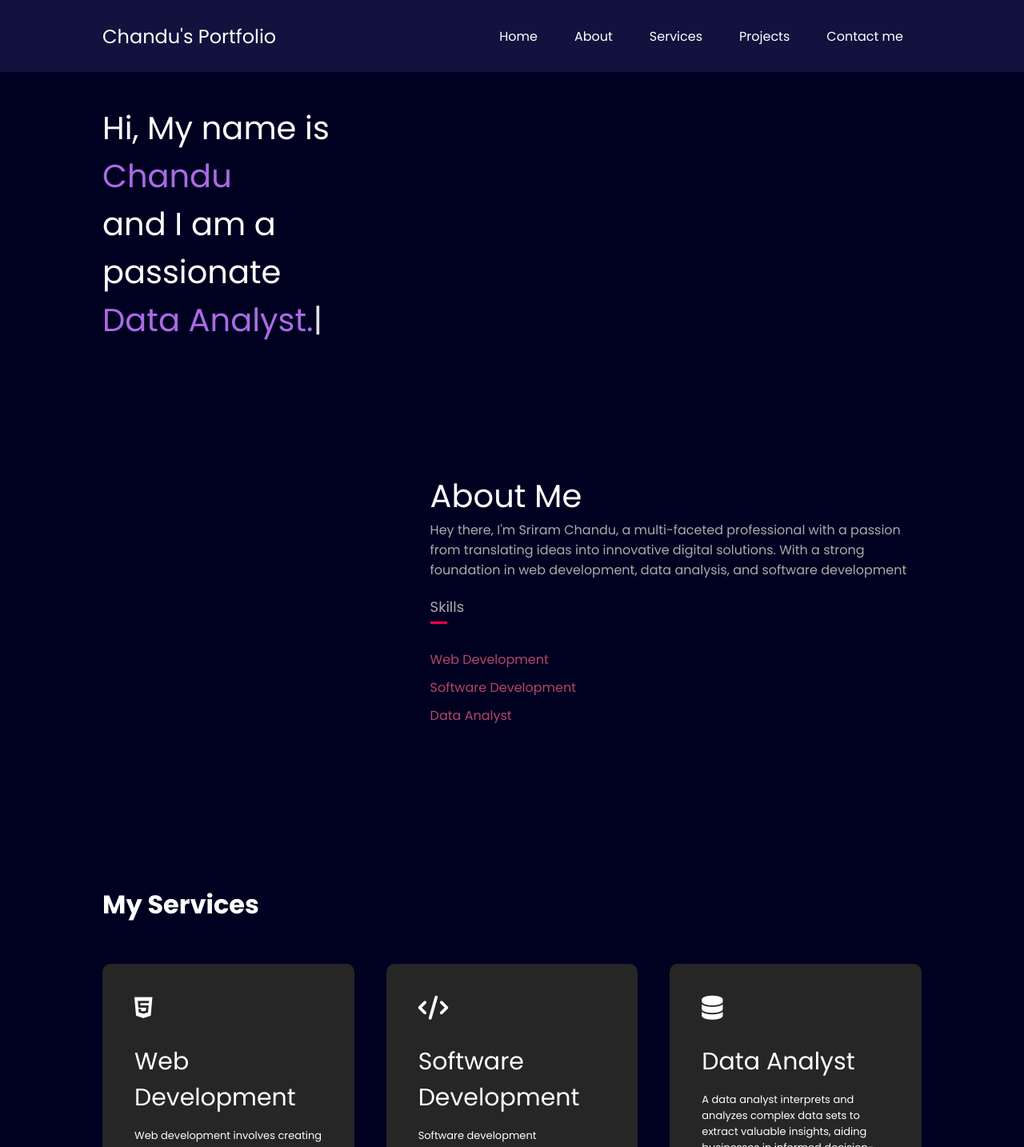
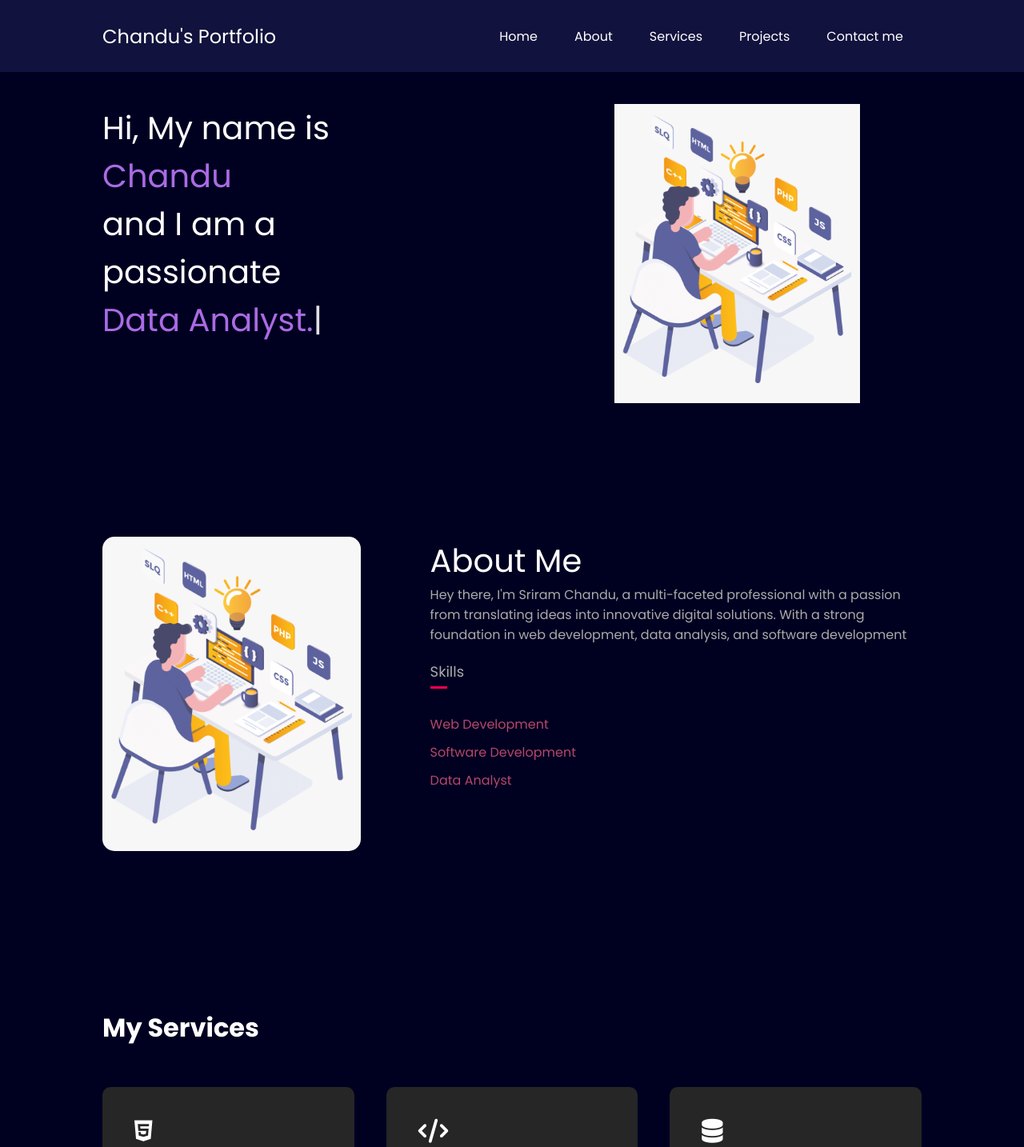
Before and after one commit to ChanduBoddu758/Portfolio, a plain HTML site: page index.html in a window 1280 px wide. Shown: the top 1434 px of the page at 80% size. Drawn offline with nearby package versions, Linux system fonts and the light colour scheme.

Commit message:
Update index.html

```diff
--- a/index.html
+++ b/index.html
@@ -41,7 +41,7 @@
 
             </div>
             <div class="rightSection">
-               <img src="images/port.png" alt="">
+               <img src="port.png" alt="">
             </div>
 
         </section>
@@ -52,7 +52,7 @@
                 <div class="container">
                     <div class="row">
                       <div class="about-col-1">
-                        <img src="2.jpg" alt="">
+                        <img src="port.png" alt="">
                       </div>
                       <div class="about-col-2">
                         <h1 class="subTitle">About Me</h1>
```
